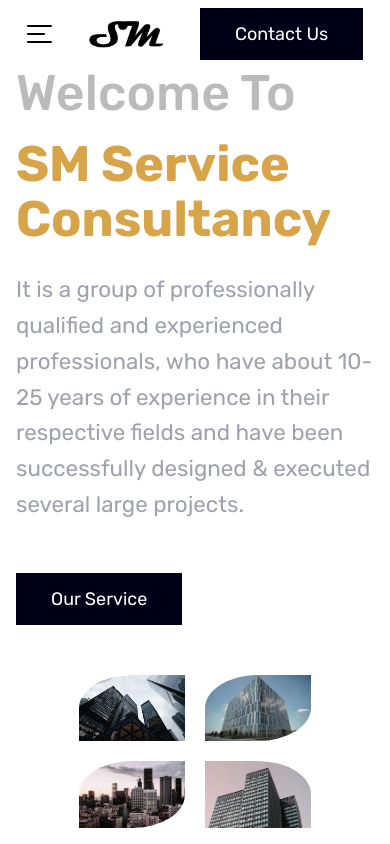
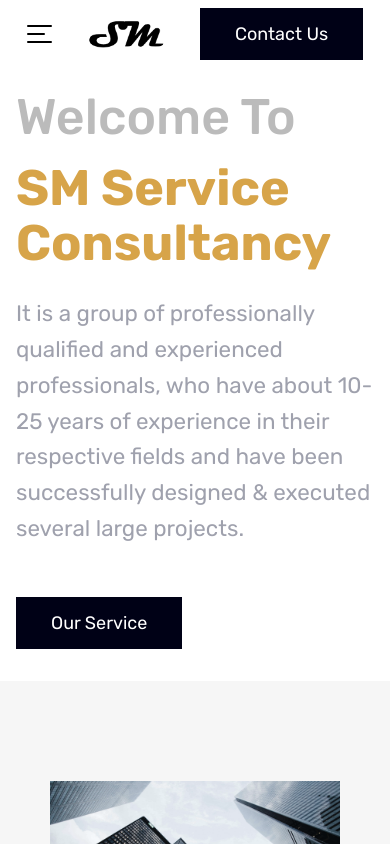
Before and after one commit to SMSCWeb/Portfolio_2, a React (Vite) app: page / in a window 390 px wide. Shown: the top 844 px of the page. Built offline with nearby package versions, Linux system fonts and the light colour scheme.

Commit message:
update loader3

```diff
--- a/src/ClientPage.jsx
+++ b/src/ClientPage.jsx
@@ -113,6 +113,7 @@ const ClientPage = () => {
           </div>
         </div>
       </div>
+      <div className='client-page-section'>
       <div className="client-page-container">
         <div className="client-container">
           <div className="client-row">
@@ -125,9 +126,9 @@ const ClientPage = () => {
             ))}
           </div>
         </div>
+      </div >
+      </div>
 
-        {/* <p>testimonial/review</p> */}
-      </div >
       {/* <Footer /> */}
     </div >
   )
--- a/src/styles/ClientPage.css
+++ b/src/styles/ClientPage.css
@@ -1,6 +1,6 @@
 .client-container {
     text-align: center;
-    height: 100vh;
+    height: 100%;
     display: flex;
     align-items: center;
     justify-content: center;
@@ -38,6 +38,10 @@
     scale: 1.3;
 }
 
+.client-page-section {
+    display: inline-block;
+}
+
 /* Responsive styles for max-width: 1440px */
 @media screen and (max-width: 1440px) {
     .client-col {
@@ -60,6 +64,10 @@
         width: calc(100% - 20px);
         /* Adjust the width as needed */
     }
+
+    .client-container{
+        height: 100%;
+    }
 }
 
 /* Responsive styles for max-width: 600px */
@@ -68,4 +76,7 @@
         margin: 10px;
         padding: 5px;
     }
+    .client-container{
+        height: 100%;
+    }
 }
--- a/src/styles/Hero.css
+++ b/src/styles/Hero.css
@@ -151,3 +151,14 @@
         width: 65%;
     }
 }
+@media screen and (max-width: 600px) {
+    .right-section {
+        display: none;
+    }
+    .banner-section{
+        padding-top: 2.5rem;
+        padding-bottom: 2rem;
+        height: 100%;
+    }
+
+}
```
